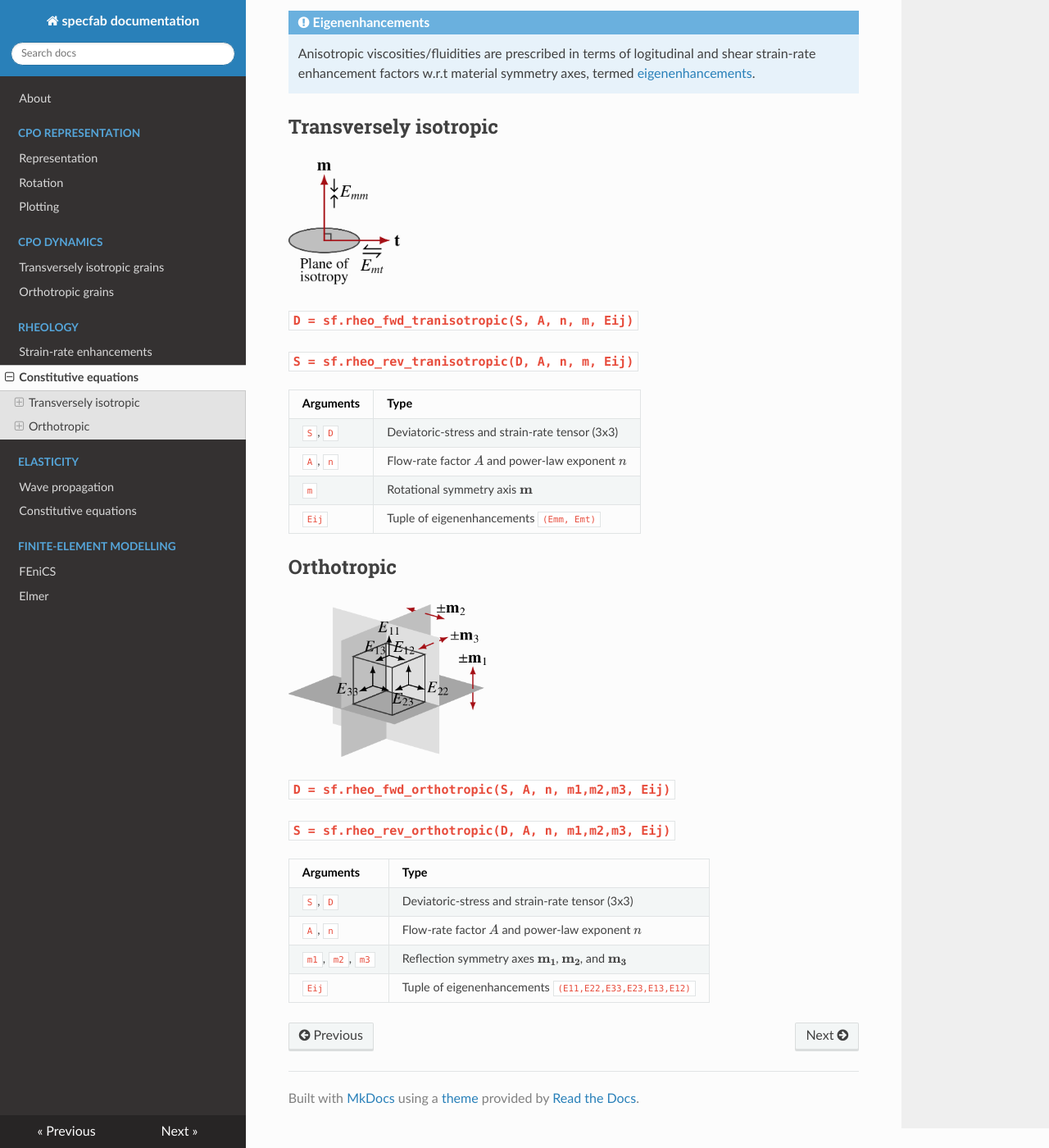
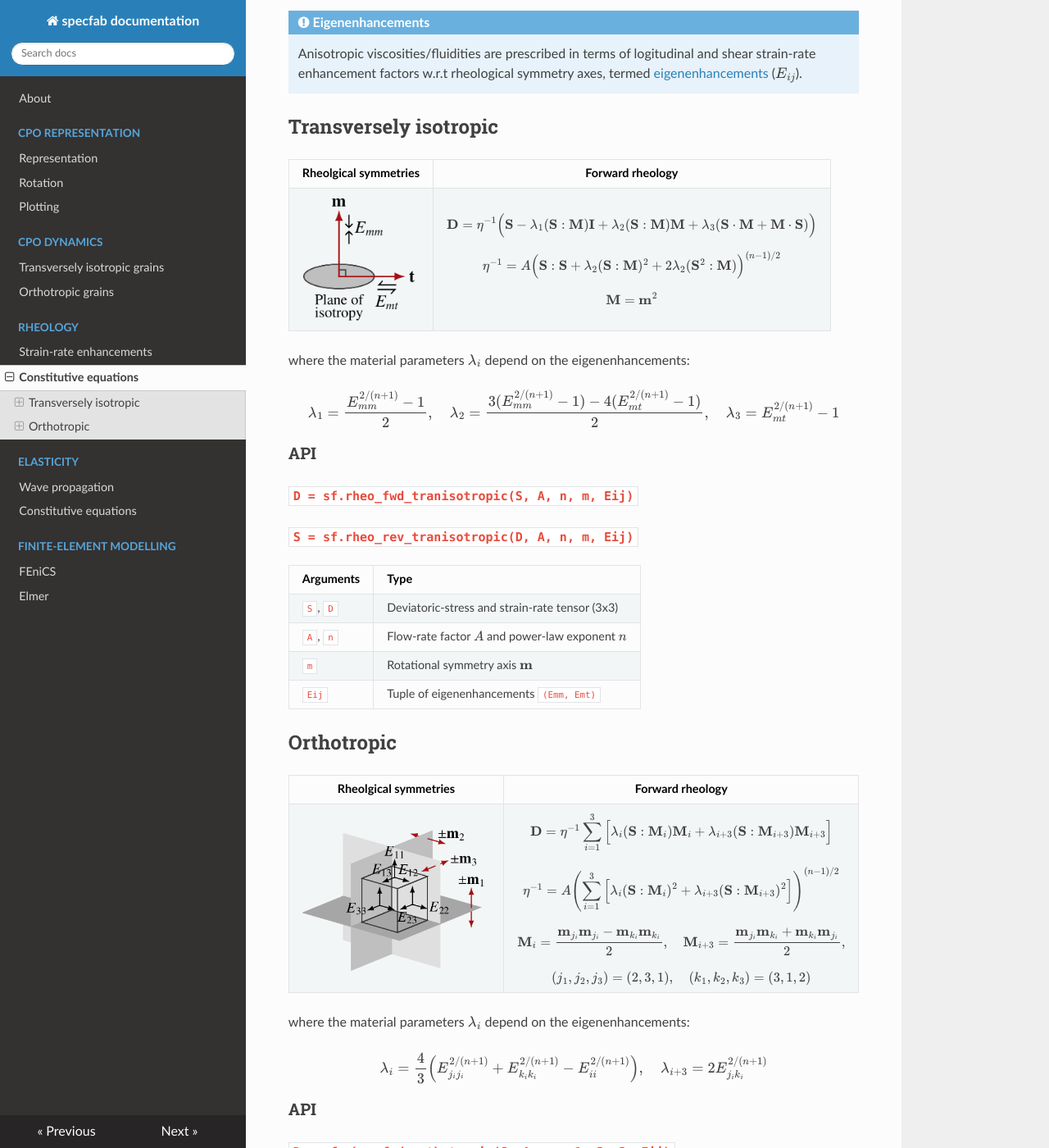
Before and after one commit to nicholasmr/specfab, an MkDocs documentation site: the page built from docs/constitutive-viscoplastic.md, in a window 1280 px wide and 1400 px high, scrolled down 195 px. Shown: the whole window at 82% size. Built offline with MkDocs 1.6.1, drawn with Linux system fonts in a browser that asks for light colours; nearby versions of some CDN libraries; formulas are drawn with MathJax 3.

Commit message:
cleaned up rheology codes, updated enhancement-factor API + related demos.

```diff
--- a/docs/constitutive-viscoplastic.md
+++ b/docs/constitutive-viscoplastic.md
@@ -10,11 +10,42 @@ where $\bf{D}$ and $\bf{S}$ are the strain-rate and deviatoric stress tensors, r
 -->
 
 !!! note "Eigenenhancements"
-    Anisotropic viscosities/fluidities are prescribed in terms of logitudinal and shear strain-rate enhancement factors w.r.t material symmetry axes, termed [eigenenhancements](enhancements-strainrate.md).
+    Anisotropic viscosities/fluidities are prescribed in terms of logitudinal and shear strain-rate enhancement factors w.r.t rheological symmetry axes, termed [eigenenhancements](enhancements-strainrate.md) ($E_{ij}$).
 
 ## Transversely isotropic
 
+<!--
 ![](https://raw.githubusercontent.com/nicholasmr/specfab/main/images/tranisotropic/tranisotropic-viscous-bulk.png){: style="width:140px"}
+
+### Forward rheology
+-->
+
+| Rheolgical symmetries | Forward rheology |
+| :-: | :-: |
+| ![](https://raw.githubusercontent.com/nicholasmr/specfab/main/images/tranisotropic/tranisotropic-viscous-bulk.png){: style="width:140px"}  | $$ {\bf D} = \eta^{-1} \Big( {\bf S} - \lambda_1 ({\bf S}:{\bf M}){\bf I} + \lambda_2 ({\bf S}:{\bf M}){\bf M} + \lambda_3 ({\bf S}\cdot{\bf M} + {\bf M}\cdot{\bf S}) \Big) $$ $$ \eta^{-1} = A\Big( {\bf S}:{\bf S} + \lambda_2 ({\bf S}:{\bf M})^2 + 2\lambda_2 ({\bf S}^2:{\bf M}) \Big)^{(n-1)/2} $$ $$ {\bf M}={\bf m}^2$$|
+
+<!--
+$$
+{\bf D} = \eta^{-1} \Big(
+{\bf S}
+- \lambda_1 ({\bf S}:{\bf m}^2){\bf I}
++ \lambda_2 ({\bf S}:{\bf m}^2){\bf m}^2
++ \lambda_3 ({\bf S}\cdot{\bf m}^2 + {\bf m}^2\cdot{\bf S})
+\Big)
+\\
+\eta^{-1} = A\Big( {\bf S}:{\bf S} + \lambda_2 ({\bf S}:{\bf m}^2)^2 + 2\lambda_2 ({\bf S}^2:{\bf m}^2) \Big)^{(n-1)/2}
+$$
+-->
+
+where the material parameters $\lambda_i$ depend on the eigenenhancements:
+
+$$
+\lambda_1 = \frac{E_{mm}^{2/(n+1)}-1}{2} ,\quad
+\lambda_2 = \frac{3(E_{mm}^{2/(n+1)}-1) - 4(E_{mt}^{2/(n+1)}-1)}{2} ,\quad
+\lambda_3 = E_{mt}^{2/(n+1)}-1
+$$
+
+### API
 
 ### `D = sf.rheo_fwd_tranisotropic(S, A, n, m, Eij)`
 
@@ -30,7 +61,36 @@ where $\bf{D}$ and $\bf{S}$ are the strain-rate and deviatoric stress tensors, r
 
 ## Orthotropic
 
+<!--
 ![](https://raw.githubusercontent.com/nicholasmr/specfab/main/images/orthotropic/orthotropic-viscous-bulk.png){: style="width:250px"}
+
+### Forward rheology
+-->
+
+| Rheolgical symmetries | Forward rheology |
+| :-: | :-: |
+| ![](https://raw.githubusercontent.com/nicholasmr/specfab/main/images/orthotropic/orthotropic-viscous-bulk.png){: style="width:250px"} | ${\bf D} = \eta^{-1} \displaystyle\sum_{i=1}^{3} \Big[ \lambda_i ({\bf S}:{\bf M}_i){\bf M}_{i}  + \lambda_{i+3} ({\bf S}:{\bf M}_{i+3}) {\bf M}_{i+3} \Big]$ </br></br> $\eta^{-1} = A\left( \displaystyle\sum_{i=1}^3 \Big[ \lambda_i ({\bf S}:{\bf M}_{i})^2 + \lambda_{i+3} ({\bf S}:{\bf M}_{i+3})^2 \Big] \right)^{(n-1)/2}$ </br></br>  ${\bf M}_{i} = \dfrac{{\bf m}_{j_i} {\bf m}_{j_i} - {\bf m}_{k_i} {\bf m}_{k_i}}{2} ,\quad {\bf M}_{i+3} = \dfrac{{\bf m}_{j_i} {\bf m}_{k_i} + {\bf m}_{k_i} {\bf m}_{j_i}}{2},$ </br> </br> $(j_1, j_2, j_3) = (2,3,1),\quad (k_1, k_2, k_3) = (3,1,2)$|
+
+<!--
+$$
+{\bf D} = \eta^{-1} \sum_{i=1}^{3} \left(
+\lambda_i I_{i} \frac{ {\bf m}_{j_i}{\bf m}_{j_i} - {\bf m}_{k_i}{\bf m}_{k_i} }{2}
++
+\lambda_{i+3} I_{i+3} \frac{ {\bf m}_{j_i}{\bf m}_{k_i} + {\bf m}_{k_i}{\bf m}_{j_i} }{2}
+\right)
+\\
+\eta^{-1} = A\left( \sum_{i=1}^3 \left( \lambda_i I_i^2 + \lambda_{i+3} I_{i+3}^2 \right) \right)^{(n-1)/2}
+$$
+-->
+
+where the material parameters $\lambda_i$ depend on the eigenenhancements:
+
+$$
+\lambda_i     = \frac{4}{3} \left( E_{j_i j_i}^{2/(n+1)} + E_{k_i k_i}^{2/(n+1)} - E_{i i}^{2/(n+1)} \right),\quad
+\lambda_{i+3} = 2 E_{j_i k_i}^{2/(n+1)}
+$$
+
+### API
 
 ### `D = sf.rheo_fwd_orthotropic(S, A, n, m1,m2,m3, Eij)`
 
```
Also changed, not shown: docs/constitutive-elastic.md (+1 -1 lines), docs/cpo-representation.md (+4 -3 lines), docs/enhancements-strainrate.md (+5 -5 lines), docs/wavepropagation-elastic.md (+2 -2 lines), 15 other files.
